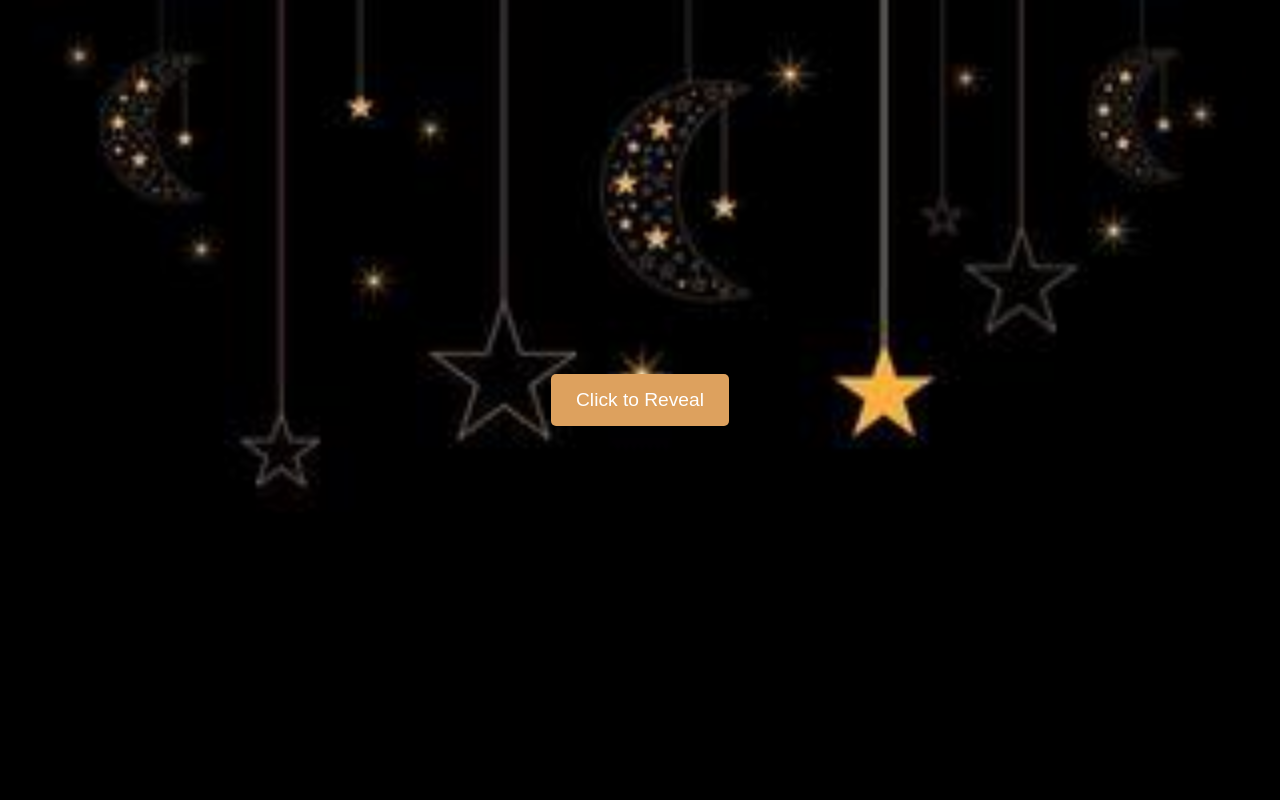
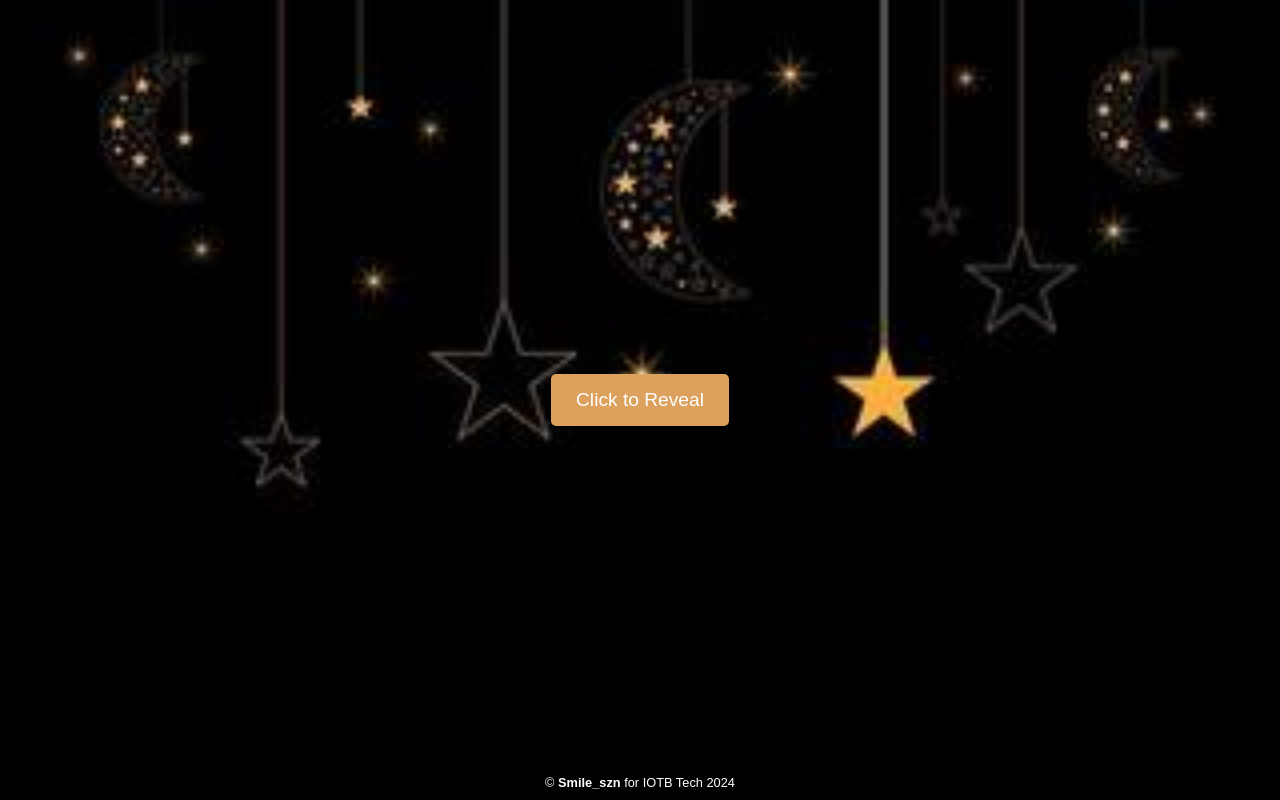
Before and after one commit to Kennyasmine/eid-mubarak, a plain HTML site: page index.html in a window 1280 px wide. Drawn offline with Linux system fonts and the light colour scheme.

Commit message:
second commit

```diff
--- a/index.html
+++ b/index.html
@@ -30,6 +30,9 @@
         </div>
         <div id="fireworks"></div>
     </div>
+    <footer>
+        &copy; <span id="memberName">Smile_szn</span> for IOTB Tech 2024
+    </footer>
     <script src="script.js"></script>
 </body>
 </html>
--- a/styles.css
+++ b/styles.css
@@ -235,6 +235,19 @@ button:hover {
     }
 }
 
+footer {
+    position: absolute;
+    bottom: 10px;
+    width: 100%;
+    color: #fff;
+    font-size: 0.8em;
+}
+
+#memberName {
+    font-weight: bold;
+}
+
+
 /* Responsive Design */
 @media (max-width: 600px) {
     h1 {
```
